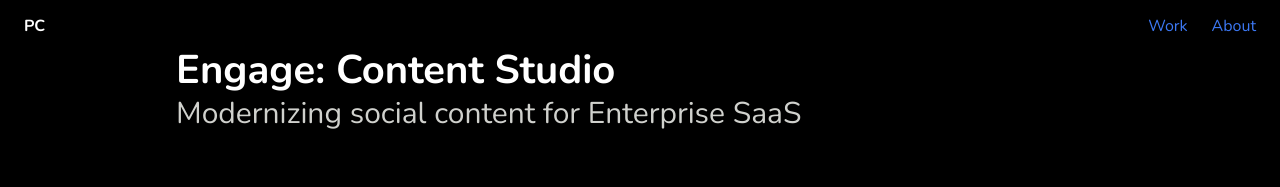
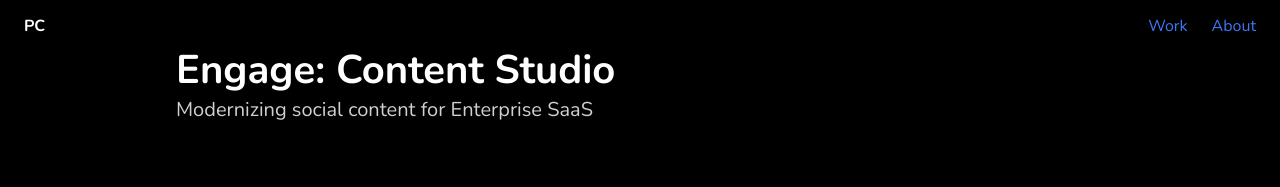
Before and after one commit to pchae/nuxt3-app, a Nuxt app: page /project in a window 1280 px wide. Shown: the top 187 px of the page. Built offline with nearby package versions, Linux system fonts and the light colour scheme.

Commit message:
fix heading sequential order

```diff
--- a/pages/project.vue
+++ b/pages/project.vue
@@ -10,8 +10,8 @@
         <section id="intro" class="container is-widescreen py-6 px-4">
             <div class="content is-medium">
                 <h1 class="title has-text-white">Engage: Content Studio</h1>
-                <h3 class="subtitle has-text-weight-normal has-text-grey-light">Modernizing social content for
-                    Enterprise SaaS</h3>
+                <p class="subtitle has-text-grey-light">Modernizing social content for
+                    Enterprise SaaS</p>
             </div>
         </section>
 
```
